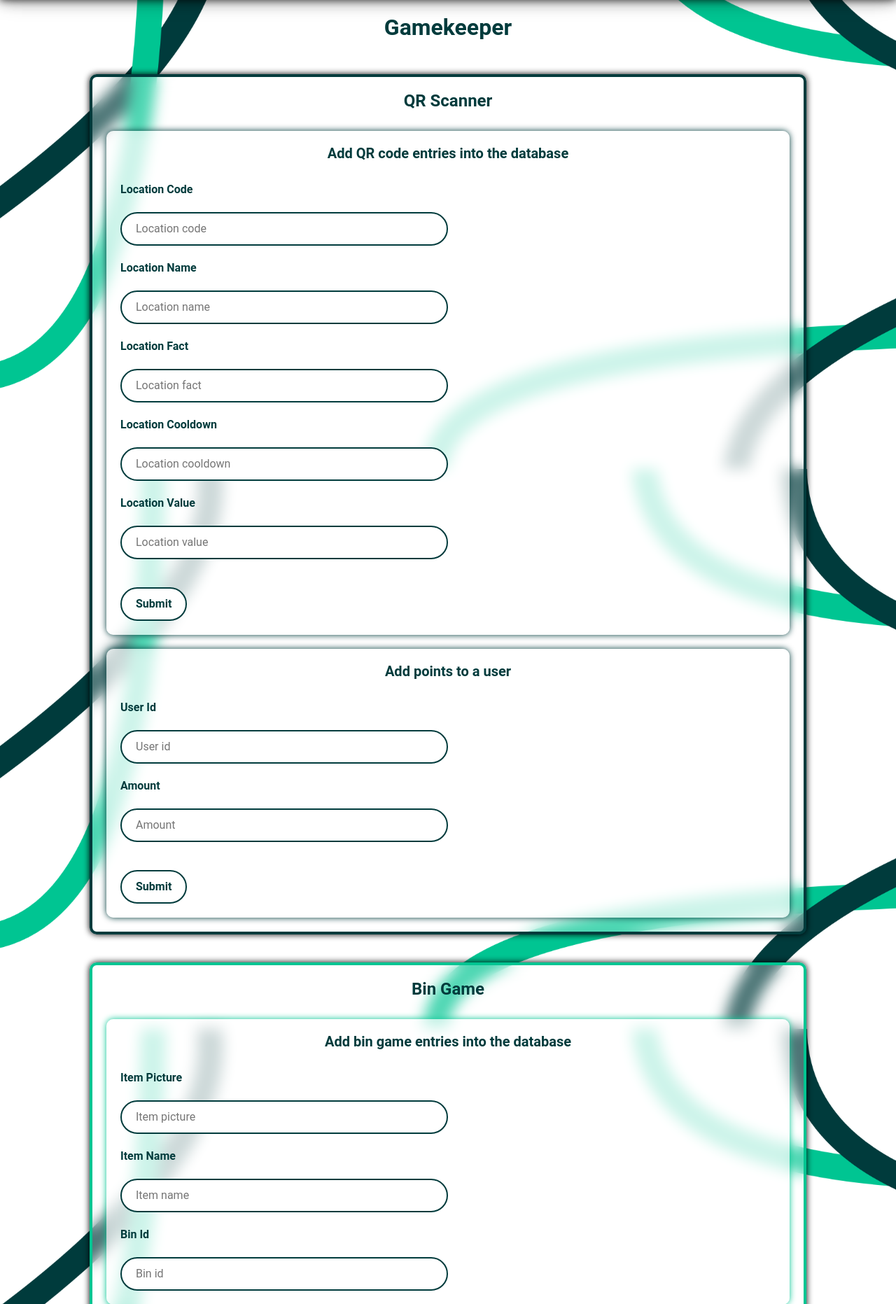
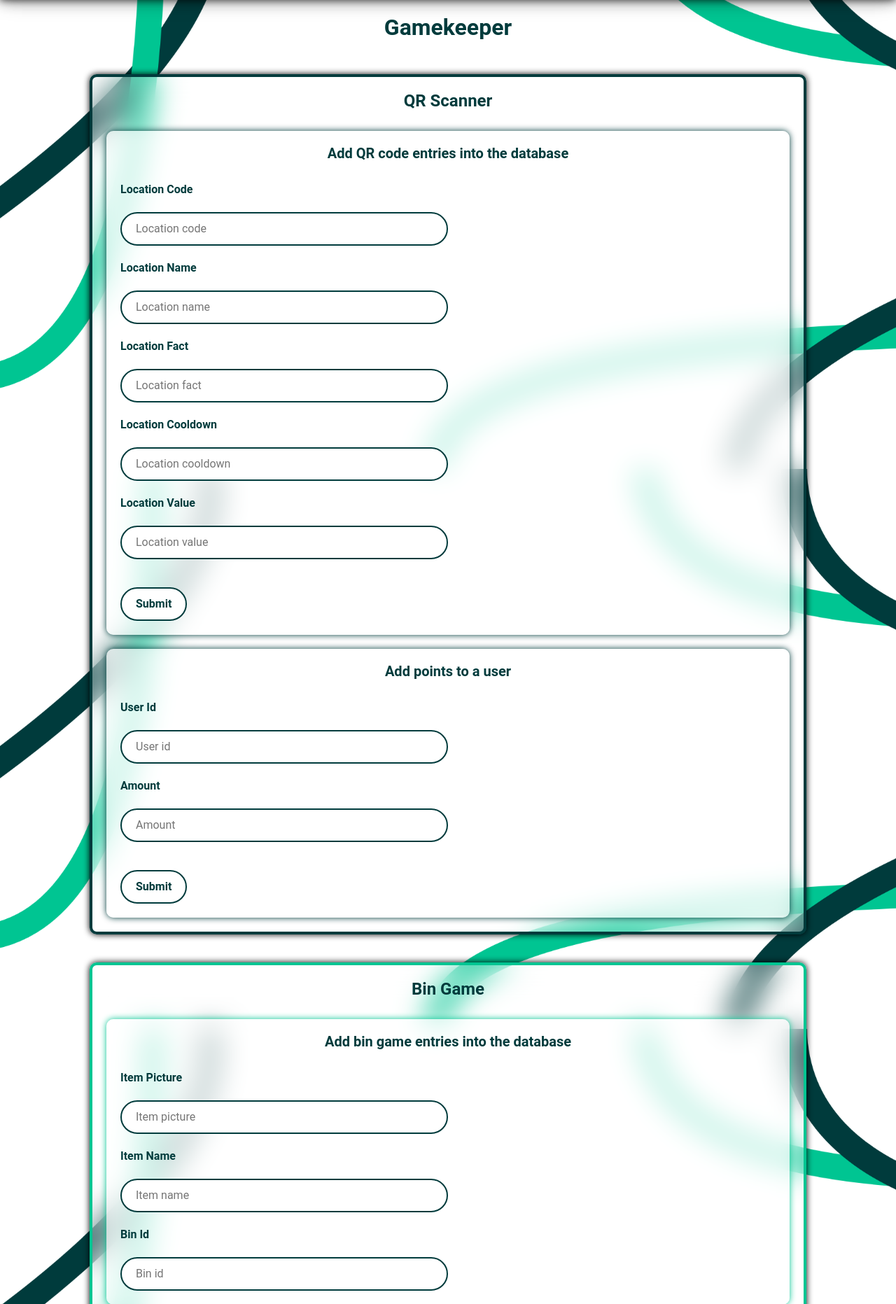
Before and after one commit to W3r5l3y/exEco, a Django app: page /gamekeeper/ in a window 1280 px wide. Shown: the part 130-1993 px from the top of the page at 70% size. Run offline with Django 4.2, Linux system fonts and the light colour scheme; the visitor is signed in with stand-in values (Sample User, id 1); data comes from the database, SQL or seed files in the repository; parts of the project's set-up code (start-up, migrations or seed data) failed here and were passed over; some libraries are stand-ins or nearby versions.

Commit message:
Increase backdrop blur effect in gamekeeper CSS for enhanced visual depth

```diff
--- a/gamekeeper/static/css/gamekeeper.css
+++ b/gamekeeper/static/css/gamekeeper.css
@@ -125,7 +125,7 @@ option {
     padding: 20px;
     border-radius: 10px;
     background-color: rgba(255, 255, 255, 0.3);
-    backdrop-filter: blur(10px);
+    backdrop-filter: blur(20px);
     border: 4px solid var(--accessories_colour);
     box-shadow: 0 0 10px #000;
     gap: 20px;
```
